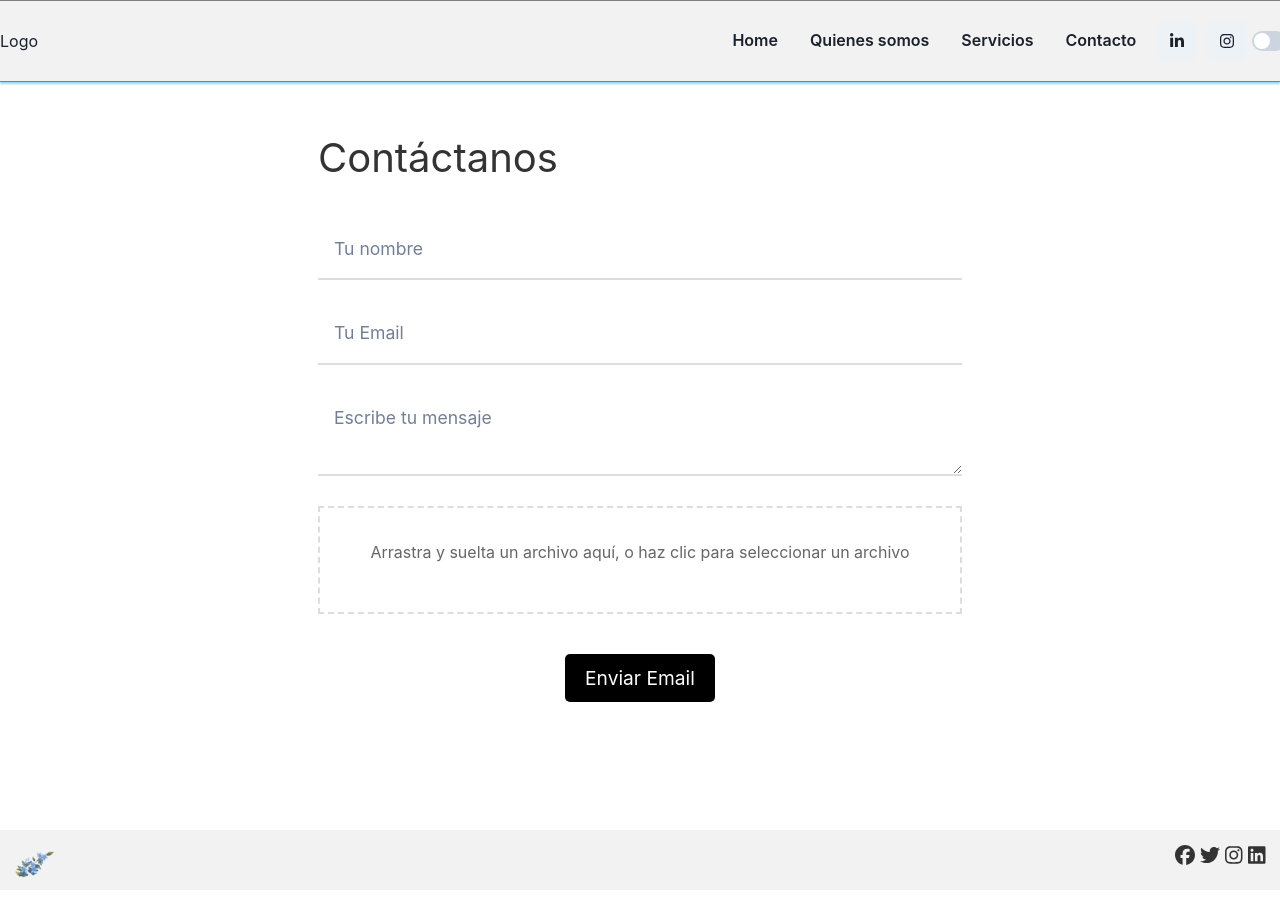
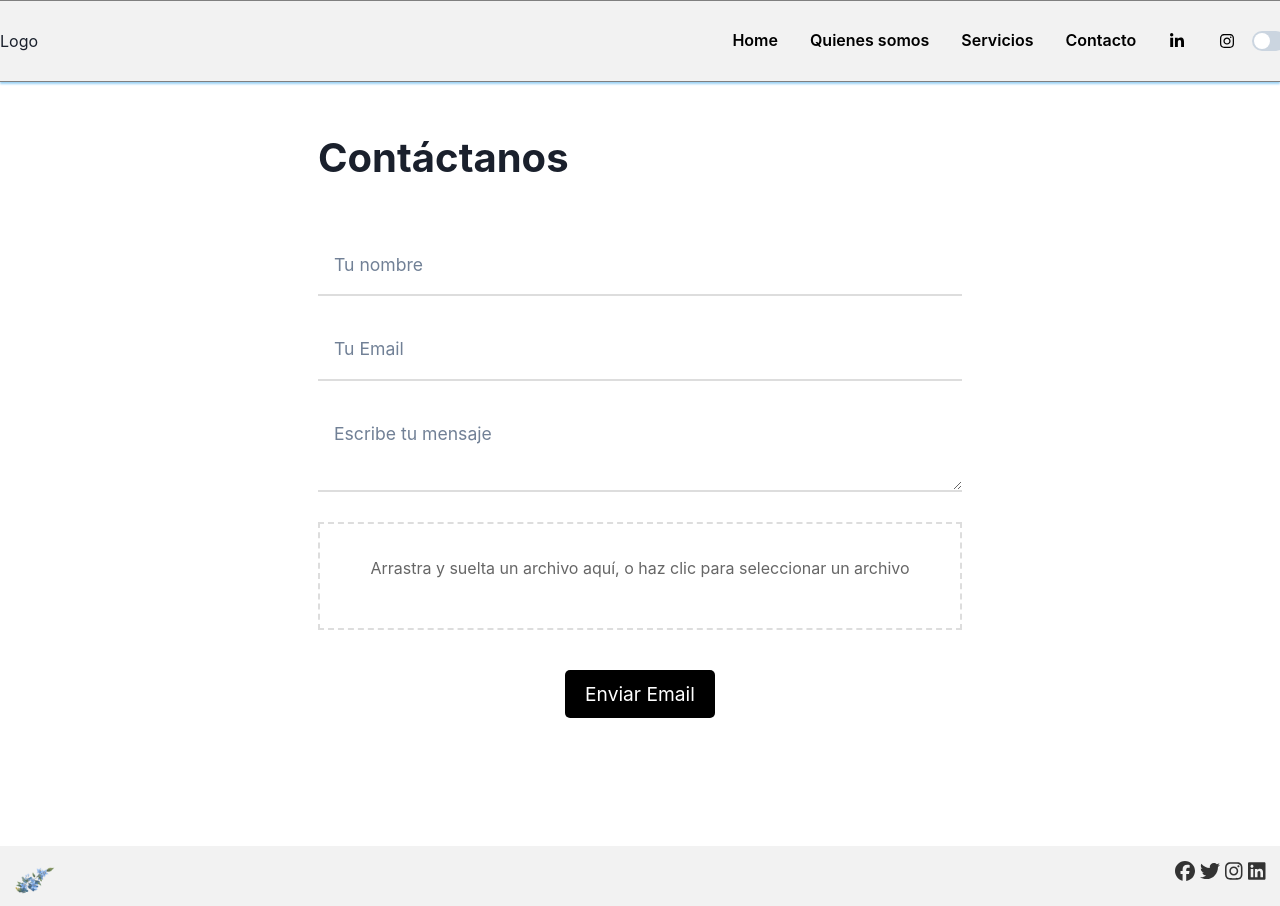
Before and after one commit to AgustinaMonzon/rrconsultora, a React (Create React App) app: page /contact in a window 1280 px wide. Built offline with nearby package versions, Linux system fonts and the light colour scheme.

Commit message:
navBar ready cambios en tirulo de contactanos y de acerca de mi de las chicas. cambio color de quienes somos

```diff
--- a/src/Components/AboutUs/AboutNahir/AboutNahir.js
+++ b/src/Components/AboutUs/AboutNahir/AboutNahir.js
@@ -18,7 +18,7 @@ function AboutNahir () {
       <br/>
       <br/>
       <Box>
-        <Text fontWeight="bold" fontSize={["20px","22px", "27px"]} mb="4" display={"flex"}  ml={["29%","38%","8%"]} mt={["-18%","-10%","0%"]}>
+        <Text  fontWeight="bold" fontSize={["20px","22px", "35"]} mb="4" display={"flex"}  ml={["29%","38%","7%"]} mt={["-18%","-10%","0%"]}>
           Acerca de mí
         </Text>
         </Box>
--- a/src/Components/AboutUs/AboutSabrina/AboutSabrina.js
+++ b/src/Components/AboutUs/AboutSabrina/AboutSabrina.js
@@ -17,9 +17,9 @@ function AboutSabrina () {
       <br/>
       <br/>
       <br/>
-      <Box>
-        <Text fontWeight="bold" fontSize={["20px","22px", "27px"]} mb="4" display={"flex"}  ml={["29%","38%","8%"]} mt={["-18%","-10%","0%"]}>
-          Acerca de mí
+      <Box >
+        <Text fontWeight="bold" fontSize={["20px","22px", "35"]} mb="4" display={"flex"}  ml={["29%","38%","7%"]} mt={["-18%","-10%","0%"]}>
+          Acerca de mi
         </Text>
         </Box>
     <Box
--- a/src/Components/AboutUs/AboutUs.js
+++ b/src/Components/AboutUs/AboutUs.js
@@ -10,9 +10,14 @@ function AboutUs() {
       maxW={{ base: "100%", md: "80%" }}
       mx="auto"
     >
+      <Box display={"flex"}>
       <Heading as="h1" size="xl" mb={{ base: 4, md: 8 }}>
-        ¿Quiénes somos?
+        ¿Quiénes
       </Heading>
+      <Heading as="h1" size="xl" mb={{ base: 4, md: 8 }} marginLeft={"1%"} color={"rgb(89, 109, 190)"}>
+        somos?
+      </Heading>
+      </Box>
       <Text fontSize={{ base: "md", md: "lg" }}>
         Why do we use it? It is a long established fact that a reader will be
         distracted by the readable content of a page when looking at its layout.
--- a/src/Components/AboutUs/about.css
+++ b/src/Components/AboutUs/about.css
@@ -1,5 +1,5 @@
 .about-link, .contact-link {
-  color: rgb(20, 41, 233);
+  color: rgb(89, 109, 190);
   font-weight: bold;
   text-decoration: underline;
   margin-right: 20px; /* Agrega un margen derecho para separar los links */
--- a/src/Components/Contact/Contact.css
+++ b/src/Components/Contact/Contact.css
@@ -6,9 +6,9 @@
 
   /* Estilos para el título */
   .contact-title {
+    font-weight: bold;
     font-size: 2.5rem;
-    color: #333;
-    margin-bottom: 2rem;
+    margin-bottom: 3rem;
   }
 
   /* Estilos para los campos de entrada */
@@ -20,6 +20,7 @@
     border-bottom: 2px solid #ddd;
     margin-bottom: 1.5rem;
     transition: border-bottom-color 0.2s ease-in-out;
+
   }
 
   .form-input:focus {
@@ -58,7 +59,6 @@
   /* Estilos para el botón de envío */
   button[type="submit"] {
     background-color: #0099cc;
-    color: white;
     border: none;
     border-radius: 5px;
     padding: 1rem 2rem;
--- a/src/Components/NavBar/NavBar.css
+++ b/src/Components/NavBar/NavBar.css
@@ -1,3 +1,3 @@
 *{
-    color: rgba(183, 221, 246, 0.712);
+    color: rgb(89, 109, 190);
 }
--- a/src/Components/NavBar/NavBar.js
+++ b/src/Components/NavBar/NavBar.js
@@ -42,7 +42,7 @@ export default function NavBar() {
           marginLeft={["24%", "24%", "24%", "41%", "53%", "60%"]}
         >
           <Link to="/" passHref>
-            <Button as="a" variant="ghost" aria-label="Home" my={5} w="100%">
+            <Button as="a" variant="ghost" color={"black"} _hover={{ bg: 'rgba(183, 221, 246, 0.712)' }} aria-label="Home" my={5} w="100%">
               Home
             </Button>
           </Link>
@@ -54,18 +54,18 @@ export default function NavBar() {
             offset={-70}
             passHref
           >
-            <Button as="a" variant="ghost" aria-label="About" my={5} w="100%">
+            <Button as="a" variant="ghost" color={"black"} _hover={{ bg: 'rgba(183, 221, 246, 0.712)' }}  aria-label="About" my={5} w="100%">
               Quienes somos
             </Button>
           </ScrollLink>
 
           <Link to="/services" passHref>
-            <Button as="a" variant="ghost" aria-label="Contact" my={5} w="100%">
+            <Button as="a" variant="ghost" color={"black"} _hover={{ bg: 'rgba(183, 221, 246, 0.712)' }} aria-label="Contact" my={5} w="100%">
               Servicios
             </Button>
           </Link>
           <Link to="/contact" passHref>
-            <Button as="a" variant="ghost" aria-label="Contact" my={5} w="100%">
+            <Button as="a" variant="ghost" color={"black"} _hover={{ bg: 'rgba(183, 221, 246, 0.712)' }} aria-label="Contact" my={5} w="100%">
               Contacto
             </Button>
           </Link>
@@ -77,7 +77,9 @@ export default function NavBar() {
             <IconButton
               m="5px"
               marginTop={"40%"}
-              colorScheme="gray"
+              colorScheme="white"
+              color={"black"}
+              _hover={{ bg: 'rgba(183, 221, 246, 0.712)' }}
               icon={<FaLinkedinIn />}
             />
           </a>
@@ -89,7 +91,9 @@ export default function NavBar() {
             <IconButton
               m="5px"
               marginTop={"40%"}
-              colorScheme="gray"
+              colorScheme="white"
+              color={"black"}
+              _hover={{ bg: 'rgba(183, 221, 246, 0.712)' }}
               icon={<FaInstagram />}
             />
           </a>
@@ -104,8 +108,9 @@ export default function NavBar() {
           icon={<HamburgerIcon />}
           onClick={() => changeDisplay("flex")}
           display={["flex", "flex", "none", "none"]}
+          color="black"
         />
-        <Switch color="green" isChecked={isDark} onChange={toggleColorMode} />
+        <Switch color="black" isChecked={isDark} onChange={toggleColorMode} />
       </Flex>
 
       {/* Mobile Content */}
@@ -139,6 +144,7 @@ export default function NavBar() {
             <Button
               as="a"
               variant="ghost"
+              _hover={{ bg: 'rgb(89, 109, 190)' }}
               aria-label="Home"
               my={5}
               w="100%"
@@ -152,6 +158,7 @@ export default function NavBar() {
             <Button
               as="a"
               variant="ghost"
+              _hover={{ bg: 'rgb(89, 109, 190)' }}
               aria-label="About"
               my={5}
               w="100%"
@@ -166,6 +173,7 @@ export default function NavBar() {
             <Button
               as="a"
               variant="ghost"
+              _hover={{ bg: 'rgb(89, 109, 190)' }}
               aria-label="Contact"
               my={5}
               w="100%"
@@ -178,6 +186,7 @@ export default function NavBar() {
             <Button
               as="a"
               variant="ghost"
+              _hover={{ bg: 'rgb(89, 109, 190)' }}
               aria-label="Contact"
               my={5}
               w="100%"
@@ -195,6 +204,7 @@ export default function NavBar() {
               m="5px"
               marginTop={"40%"}
               colorScheme="gray"
+              _hover={{ bg: 'rgb(89, 109, 190)' }}
               icon={<FaLinkedinIn />}
             />
           </a>
@@ -207,6 +217,7 @@ export default function NavBar() {
               m="5px"
               marginTop={"40%"}
               colorScheme="gray"
+              _hover={{ bg: 'pink' }}
               icon={<FaInstagram />}
             />
           </a>
```
